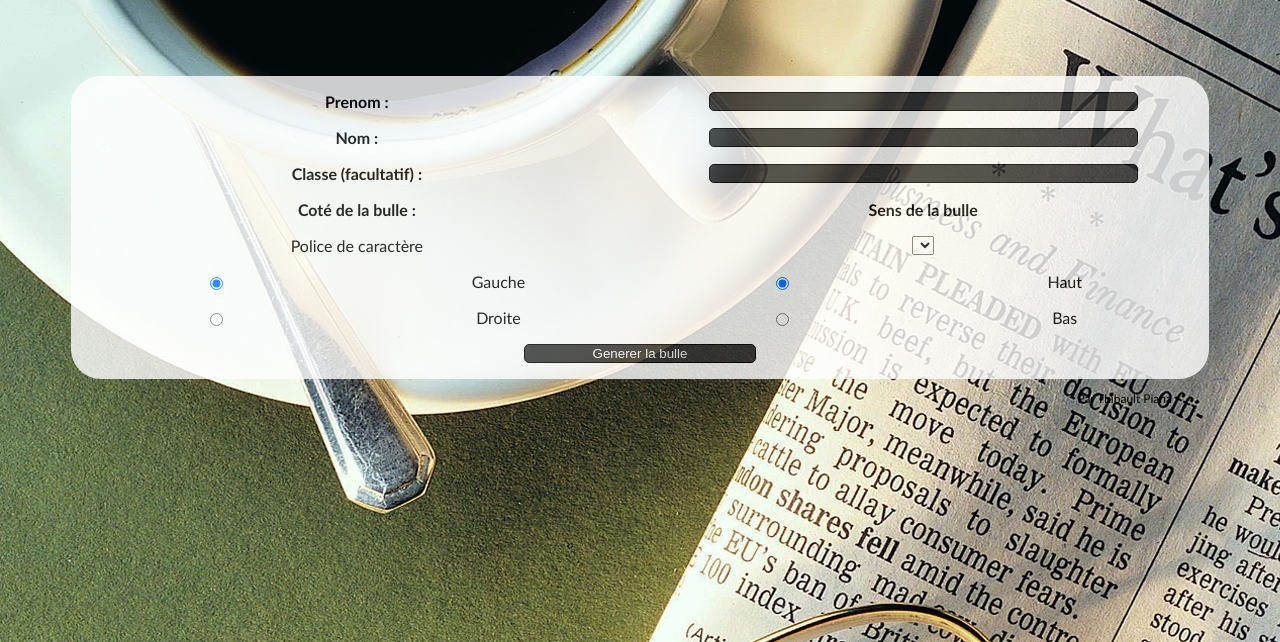
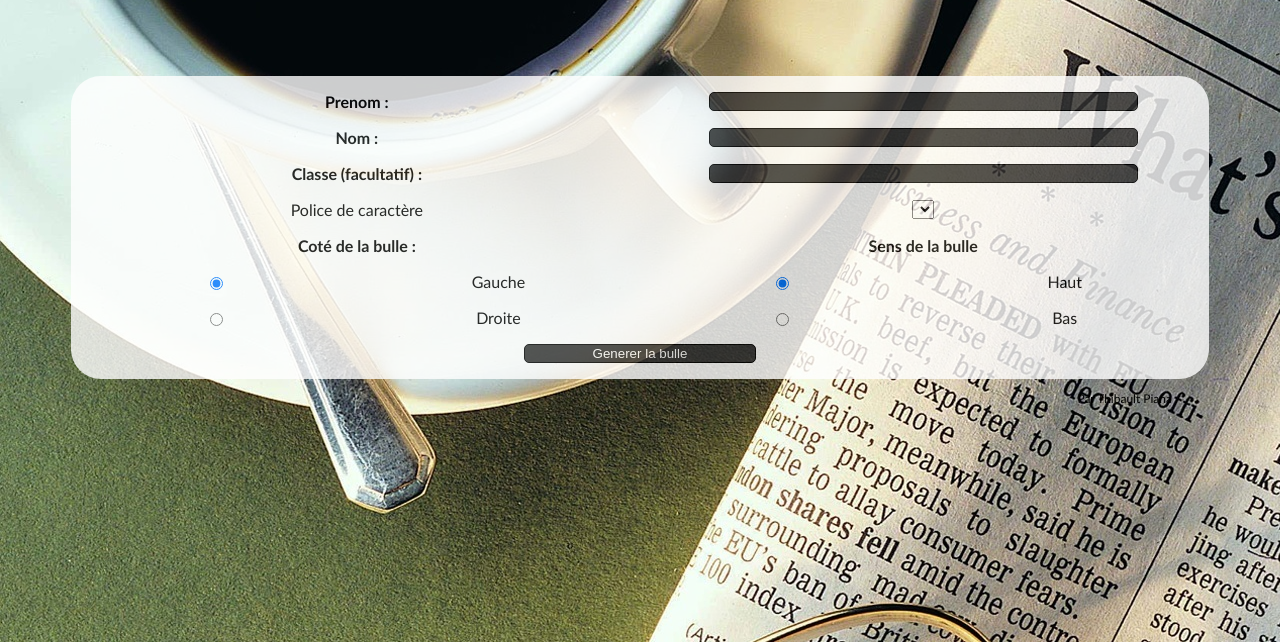
Before and after one commit to graille/Bubble-name-generator, a PHP site: page / in a window 1280 px wide. Shown: the part 158-800 px from the top of the page. Run offline with PHP 8.4, Linux system fonts and the light colour scheme; lists and menus that the app fills with data are empty.

Commit message:
New version

```diff
--- a/index.php
+++ b/index.php
@@ -74,19 +74,14 @@ else {
         <td colspan="2"><input type="text" name="classe" class="inputT" size="50"/></td>
       </tr>
       <tr>
-        <td colspan="2"><strong>Cot&eacute; de la bulle :</strong></td>
-        <td colspan="2"><strong>Sens de la bulle</strong></td>
-      </tr>
-      <tr>
         <td colspan="2">Police de caractère</td>
         <td colspan="2">
           <?php
-          $dir = "/fonts";
+          $dir = "fonts";
 
           // Ouvre un dossier bien connu, et liste tous les dossiers
           echo '<select name="font">';
           if (is_dir($dir)) {
-            echo'ok';
             if ($dh = opendir($dir)) {
               while (($file = readdir($dh)) !== false) {
                 if (is_dir($file) && $file != '.' && $file != '..')
@@ -98,6 +93,10 @@ else {
           echo '</select>';
           ?>
         </td>
+      </tr>
+      <tr>
+        <td colspan="2"><strong>Cot&eacute; de la bulle :</strong></td>
+        <td colspan="2"><strong>Sens de la bulle</strong></td>
       </tr>
       <tr>
         <td width="25%"><input type="radio" name="cote" value="g" checked="checked"/></td>
```
